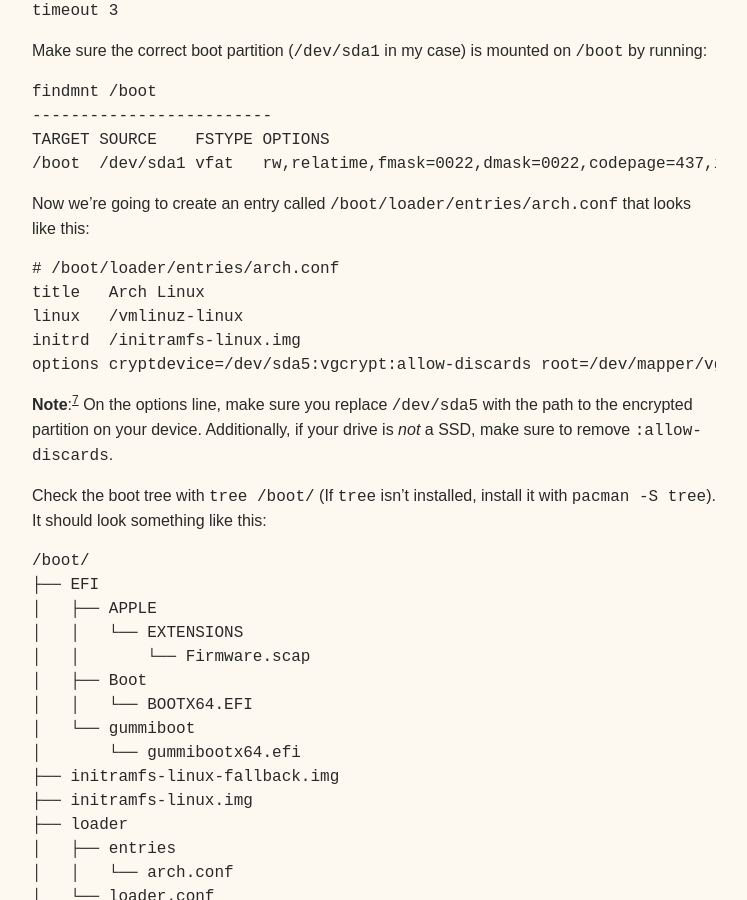
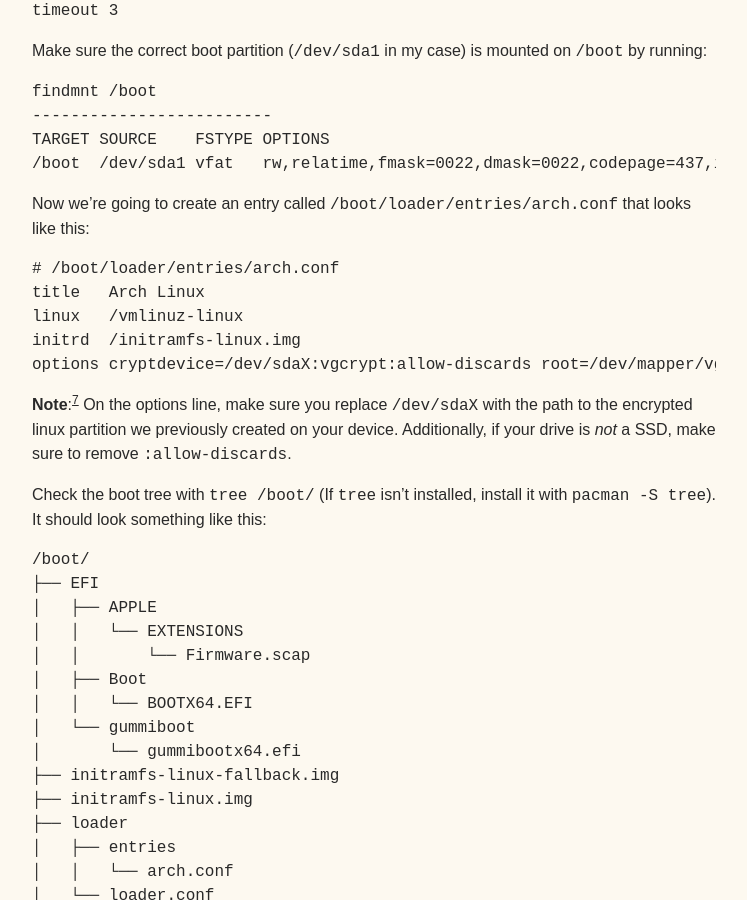
Before and after one commit to visual-assault/visual-assault.github.io, a Jekyll site: the page built from _posts/2016-03-07-install-encrypted-arch-linux-on-apple-macbook-pro.md, in a window 1280 px wide and 900 px high, scrolled down 14776 px. Shown: the whole window, without its empty margins (380-1127 px from the left). Built offline with Jekyll 4.4.1, drawn with Linux system fonts in a browser that asks for light colours; some of the changed text lies outside the part shown.

```diff
--- a/_posts/2016-03-07-install-encrypted-arch-linux-on-apple-macbook-pro.md
+++ b/_posts/2016-03-07-install-encrypted-arch-linux-on-apple-macbook-pro.md
@@ -792,11 +792,11 @@ that looks like this:
     title   Arch Linux
     linux   /vmlinuz-linux
     initrd  /initramfs-linux.img
-    options cryptdevice=/dev/sda5:vgcrypt:allow-discards root=/dev/mapper/vgcrypt-root rw
+    options cryptdevice=/dev/sdaX:vgcrypt:allow-discards root=/dev/mapper/vgcrypt-root rw
 
-**Note**:<sup>[7](#7)</sup> On the options line, make sure you replace `/dev/sda5` with the
-path to the encrypted partition on your device. Additionally, if your drive
-is *not* a SSD, make sure to remove `:allow-discards`.
+**Note**:<sup>[7](#7)</sup> On the options line, make sure you replace `/dev/sdaX` with the
+path to the encrypted linux partition we previously created on your device. Additionally,
+if your drive is *not* a SSD, make sure to remove `:allow-discards`.
 
 Check the boot tree with `tree /boot/` (If `tree` isn’t installed, install it
 with `pacman -S tree`). It should look something like this:
@@ -1486,3 +1486,6 @@ Any changes to this article will be annotated with a footnote and explained here
 1. <div id="8"><a name="8"></a>
    July 28, 2016: Updated to support Macbookpro 11,3 devices with NVidia cards. This device uses NVIDIA GeForce GT 750M (Codename NVE7/GK107).
    </div>
+1. <div id="9"><a name="9"></a>
+   December 2, 2016: Thanks to Joshua Brown for clarifications to writing the bootloader line.
+   </div>
```
